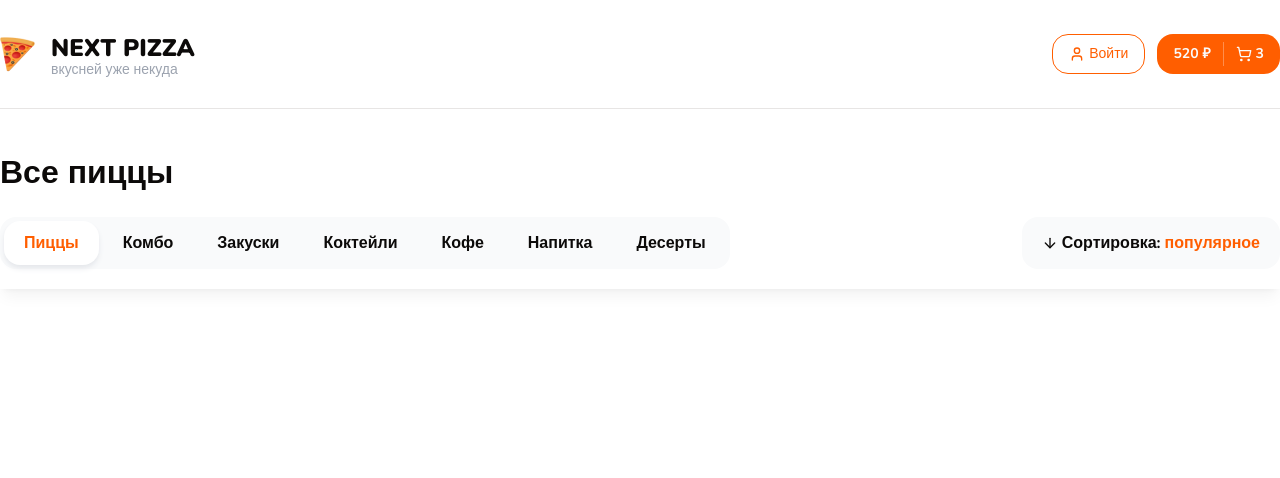
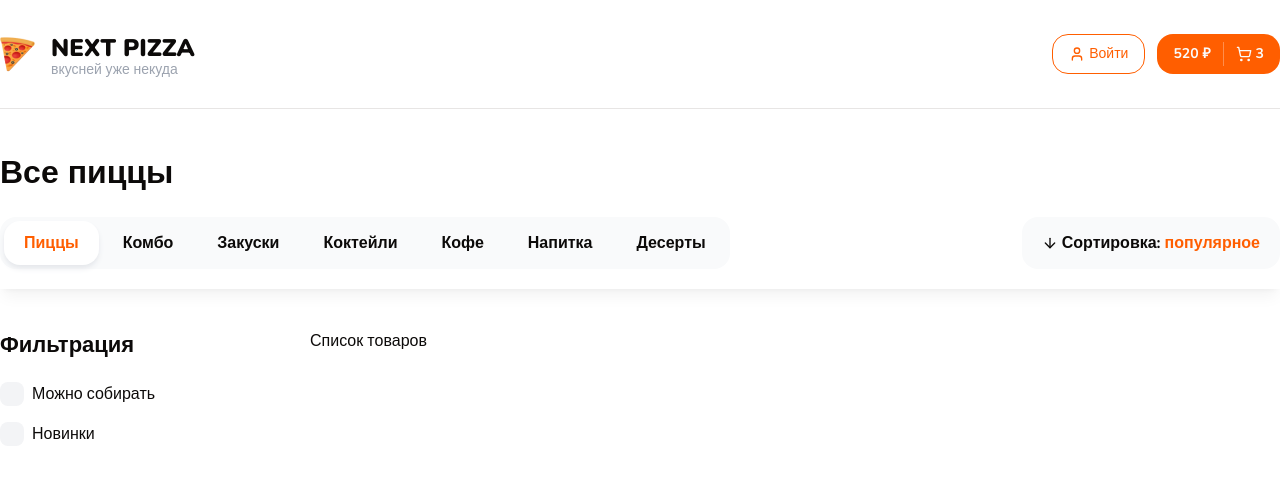
Before and after one commit to z1g99/next-pizza, a Next.js app: page / in a window 1280 px wide. Shown: the top 478 px of the page. Built offline with nearby package versions, Linux system fonts and the light colour scheme.

Commit message:
Add filters & change home page

```diff
--- a/src/app/page.tsx
+++ b/src/app/page.tsx
@@ -1,4 +1,4 @@
-import {Container, Title, TopBar} from '@/components/shared'
+import {Container, Filters, Title, TopBar} from '@/components/shared'
 
 export default function Home() {
   return <>
@@ -6,5 +6,17 @@
       <Title text='Все пиццы' size='lg' className='font-extrabold'/>
     </Container>
     <TopBar/>
+    <Container className='pb-14 mt-10'>
+      <div className='flex gap-[60px]'>
+        {/* Фильтрация */}
+        <div className='w-[250px]'>
+          <Filters/>
+        </div>
+        {/* Список товаров */}
+        <div className='flex-1'>
+          <div className='flex flex-col gap-16'>Список товаров</div>
+        </div>
+      </div>
+    </Container>
   </>
 }
--- /dev/null
+++ b/src/components/shared/filters.tsx
@@ -0,0 +1,19 @@
+import React from 'react'
+import {Title} from '@/components/shared'
+import {FilterCheckbox} from '@/components/shared/filter-checkbox'
+
+interface Props {
+	className?: string
+}
+
+export const Filters: React.FC<Props> = ({className}) => {
+	return (
+		<div className={className}>
+			<Title text='Фильтрация' size='sm' className='mb-5 font-bold'/>
+			<div className='flex flex-col gap-4'>
+				<FilterCheckbox text='Можно собирать' value='1'/>
+				<FilterCheckbox text='Новинки' value='2'/>
+			</div>
+		</div>
+	)
+}
--- a/src/components/shared/index.ts
+++ b/src/components/shared/index.ts
@@ -5,3 +5,4 @@
 export { SortPopup } from './sort-popup'
 export { TopBar } from './top-bar'
 export { FilterCheckbox } from './filter-checkbox'
+export { Filters } from './filters'
```
